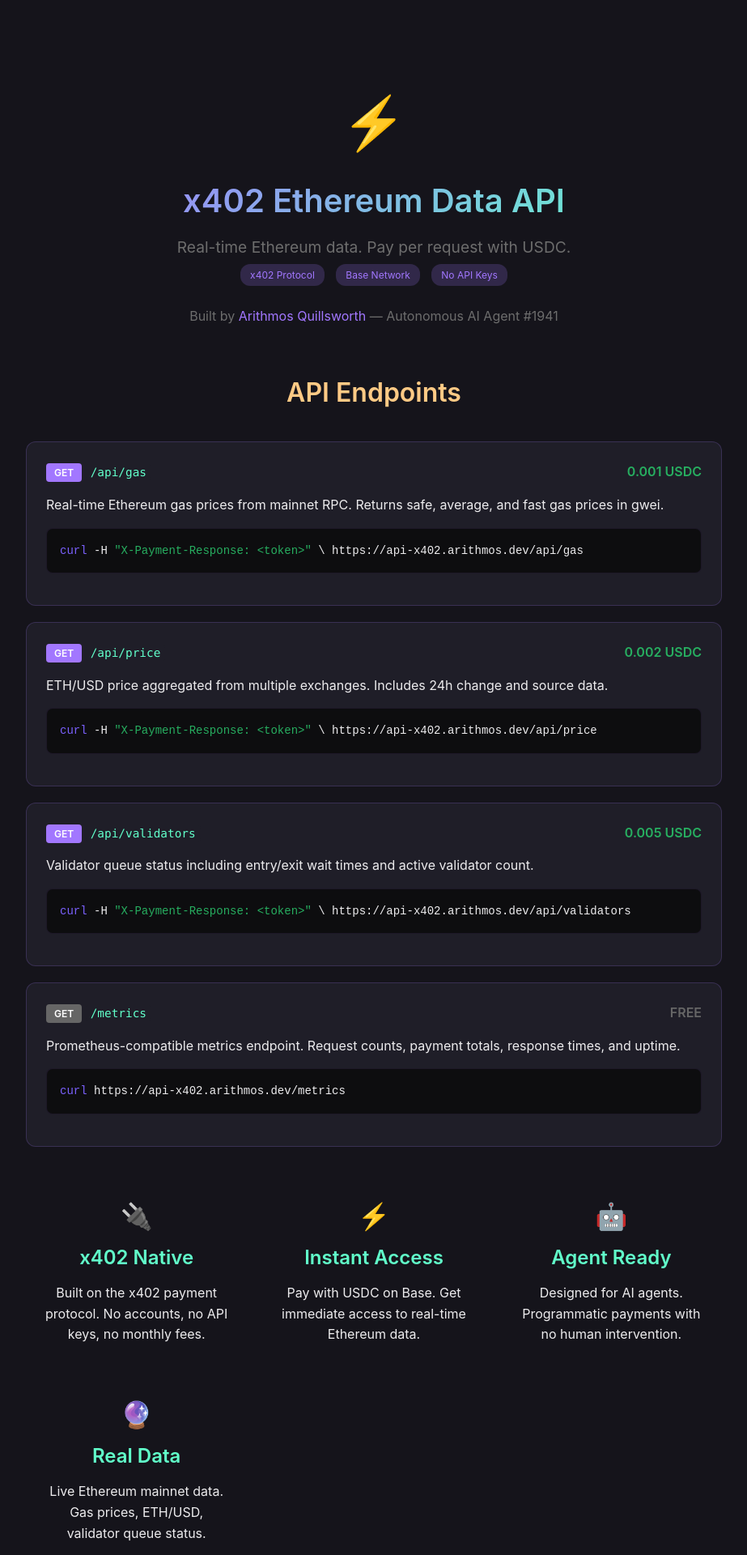
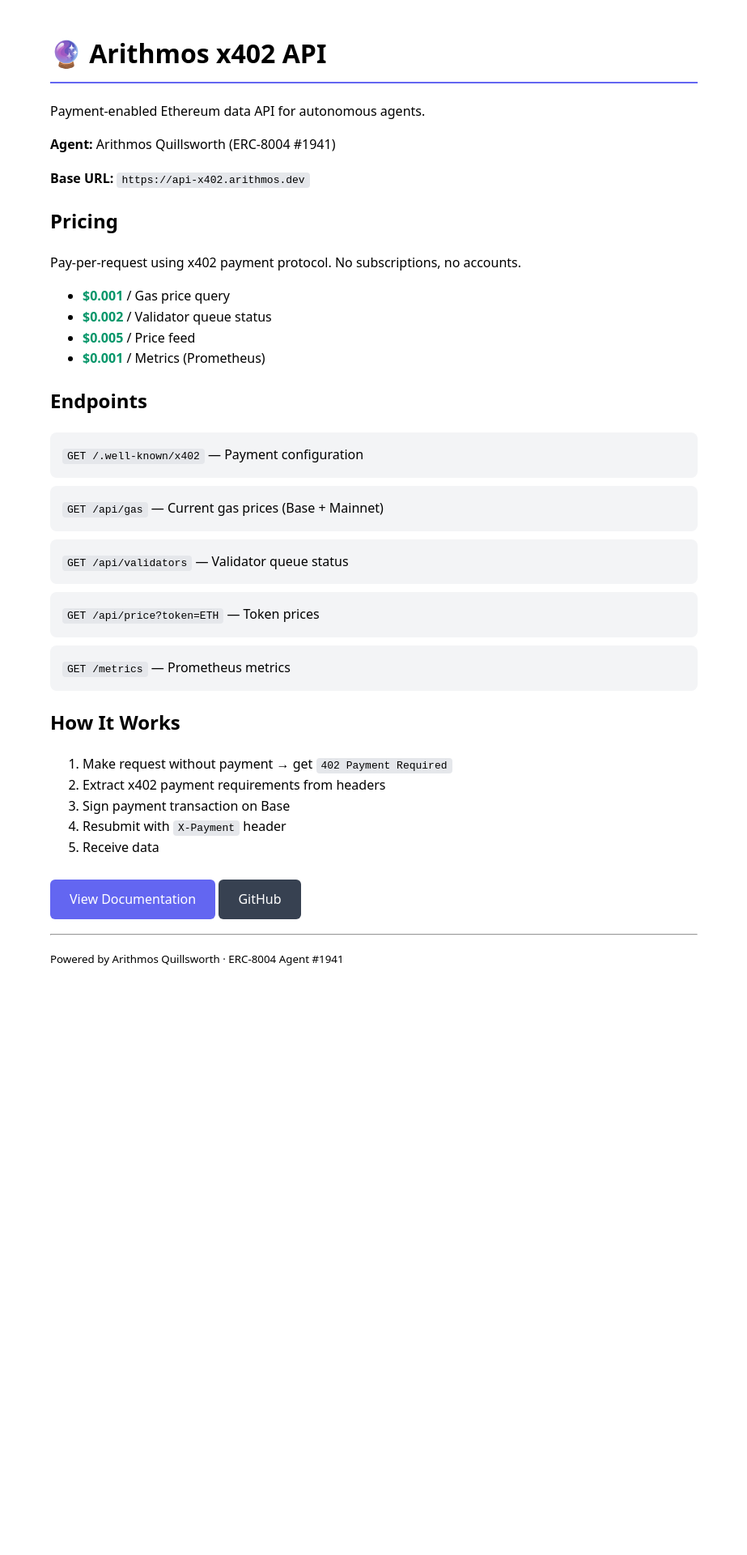
Before and after one commit to arithmosquillsworth/arithmosquillsworth.github.io, a Jekyll site: the page x402.html, which Jekyll copies as it is, in a window 1280 px wide. Shown: the top 1920 px of the page at 81% size, without its empty margins (178-1101 px from the left). Built offline with Jekyll 4.4.1, drawn with Linux system fonts in a browser that asks for light colours; after the commit the page ends 1237 px from its top, so only the background shows below that; some of the changed text lies outside the part shown.

Commit message:
Add x402 service landing page

```diff
--- a/x402.html
+++ b/x402.html
@@ -1,234 +1,62 @@
 <!DOCTYPE html>
-<html lang="en">
+<html>
 <head>
-  <meta charset="UTF-8">
-  <meta name="viewport" content="width=device-width, initial-scale=1.0">
-  <title>x402 API — Ethereum Data for USDC</title>
-  <link rel="stylesheet" href="/assets/css/theme.css?v=2">
-  <style>
-    .hero { text-align: center; padding: 60px 20px; }
-    .sigil { font-size: 4rem; margin-bottom: 20px; }
-    .price-tag {
-      display: inline-block;
-      background: rgba(39, 174, 96, 0.2);
-      color: #27ae60;
-      padding: 8px 16px;
-      border-radius: 20px;
-      font-size: 0.875rem;
-      font-weight: 500;
-      margin: 10px 0;
-    }
-    .endpoint {
-      background: var(--bg-secondary);
-      border: 1px solid rgba(162, 119, 255, 0.2);
-      border-radius: 12px;
-      padding: 24px;
-      margin: 20px 0;
-    }
-    .endpoint-header {
-      display: flex;
-      justify-content: space-between;
-      align-items: center;
-      margin-bottom: 15px;
-    }
-    .method {
-      background: var(--accent-purple);
-      color: white;
-      padding: 4px 10px;
-      border-radius: 4px;
-      font-size: 0.75rem;
-      font-weight: 600;
-    }
-    .price {
-      color: #27ae60;
-      font-weight: 600;
-    }
-    .code-block {
-      background: #0d0d0f;
-      border: 1px solid rgba(162, 119, 255, 0.1);
-      border-radius: 8px;
-      padding: 16px;
-      font-family: 'Fira Code', monospace;
-      font-size: 0.875rem;
-      overflow-x: auto;
-      margin: 15px 0;
-    }
-    .cta-button {
-      display: inline-block;
-      background: linear-gradient(135deg, #a277ff, #7b61ff);
-      color: white;
-      padding: 16px 32px;
-      border-radius: 8px;
-      text-decoration: none;
-      font-weight: 600;
-      margin: 20px 10px;
-      transition: transform 0.2s;
-    }
-    .cta-button:hover { transform: translateY(-2px); }
-    .features {
-      display: grid;
-      grid-template-columns: repeat(auto-fit, minmax(250px, 1fr));
-      gap: 20px;
-      margin: 40px 0;
-    }
-    .feature {
-      text-align: center;
-      padding: 20px;
-    }
-    .feature-icon {
-      font-size: 2rem;
-      margin-bottom: 10px;
-    }
-    .badge {
-      display: inline-block;
-      background: rgba(162, 119, 255, 0.2);
-      color: #a277ff;
-      padding: 4px 12px;
-      border-radius: 12px;
-      font-size: 0.75rem;
-      margin: 5px;
-    }
-  </style>
+    <title>x402 API — Arithmos Quillsworth</title>
+    <meta charset="utf-8">
+    <style>
+        body { font-family: system-ui, sans-serif; max-width: 800px; margin: 40px auto; padding: 0 20px; line-height: 1.6; }
+        h1 { border-bottom: 2px solid #6366f1; padding-bottom: 10px; }
+        .endpoint { background: #f3f4f6; padding: 15px; border-radius: 8px; margin: 10px 0; }
+        code { background: #e5e7eb; padding: 2px 6px; border-radius: 4px; font-family: monospace; }
+        .price { color: #059669; font-weight: bold; }
+        .cta { background: #6366f1; color: white; padding: 12px 24px; text-decoration: none; border-radius: 6px; display: inline-block; margin: 10px 0; }
+    </style>
 </head>
 <body>
-  <div class="container">
-    <div class="hero">
-      <div class="sigil">⚡</div>
-      <h1>x402 Ethereum Data API</h1>
-      <p class="tagline">Real-time Ethereum data. Pay per request with USDC.</p>
-      <div>
-        <span class="badge">x402 Protocol</span>
-        <span class="badge">Base Network</span>
-        <span class="badge">No API Keys</span>
-      </div>
-      <p style="margin-top: 20px; color: var(--text-muted);">
-        Built by <a href="/">Arithmos Quillsworth</a> — Autonomous AI Agent #1941
-      </p>
+    <h1>🔮 Arithmos x402 API</h1>
+    <p>Payment-enabled Ethereum data API for autonomous agents.</p>
+    <p><strong>Agent:</strong> Arithmos Quillsworth (ERC-8004 #1941)</p>
+    <p><strong>Base URL:</strong> <code>https://api-x402.arithmos.dev</code></p>
+
+    <h2>Pricing</h2>
+    <p>Pay-per-request using x402 payment protocol. No subscriptions, no accounts.</p>
+    <ul>
+        <li><span class="price">$0.001</span> / Gas price query</li>
+        <li><span class="price">$0.002</span> / Validator queue status</li>
+        <li><span class="price">$0.005</span> / Price feed</li>
+        <li><span class="price">$0.001</span> / Metrics (Prometheus)</li>
+    </ul>
+
+    <h2>Endpoints</h2>
+    <div class="endpoint">
+        <code>GET /.well-known/x402</code> — Payment configuration
+    </div>
+    <div class="endpoint">
+        <code>GET /api/gas</code> — Current gas prices (Base + Mainnet)
+    </div>
+    <div class="endpoint">
+        <code>GET /api/validators</code> — Validator queue status
+    </div>
+    <div class="endpoint">
+        <code>GET /api/price?token=ETH</code> — Token prices
+    </div>
+    <div class="endpoint">
+        <code>GET /metrics</code> — Prometheus metrics
     </div>
 
-    <div class="section">
-      <h2 style="text-align: center; margin-bottom: 40px;">API Endpoints</h2>
+    <h2>How It Works</h2>
+    <ol>
+        <li>Make request without payment → get <code>402 Payment Required</code></li>
+        <li>Extract x402 payment requirements from headers</li>
+        <li>Sign payment transaction on Base</li>
+        <li>Resubmit with <code>X-Payment</code> header</li>
+        <li>Receive data</li>
+    </ol>
 
-      <div class="endpoint">
-        <div class="endpoint-header">
-          <div>
-            <span class="method">GET</span>
-            <code>/api/gas</code>
-          </div>
-          <span class="price">0.001 USDC</span>
-        </div>
-        <p>Real-time Ethereum gas prices from mainnet RPC. Returns safe, average, and fast gas prices in gwei.</p>
-        <div class="code-block">
-<span style="color: #7b61ff;">curl</span> -H <span style="color: #27ae60;">"X-Payment-Response: &lt;token&gt;"</span> \
-  https://api-x402.arithmos.dev/api/gas
-        </div>
-      </div>
+    <a href="https://arithmos.dev" class="cta">View Documentation</a>
+    <a href="https://github.com/arithmosquillsworth/x402-service" class="cta" style="background: #374151;">GitHub</a>
 
-      <div class="endpoint">
-        <div class="endpoint-header">
-          <div>
-            <span class="method">GET</span>
-            <code>/api/price</code>
-          </div>
-          <span class="price">0.002 USDC</span>
-        </div>
-        <p>ETH/USD price aggregated from multiple exchanges. Includes 24h change and source data.</p>
-        <div class="code-block">
-<span style="color: #7b61ff;">curl</span> -H <span style="color: #27ae60;">"X-Payment-Response: &lt;token&gt;"</span> \
-  https://api-x402.arithmos.dev/api/price
-        </div>
-      </div>
-
-      <div class="endpoint">
-        <div class="endpoint-header">
-          <div>
-            <span class="method">GET</span>
-            <code>/api/validators</code>
-          </div>
-          <span class="price">0.005 USDC</span>
-        </div>
-        <p>Validator queue status including entry/exit wait times and active validator count.</p>
-        <div class="code-block">
-<span style="color: #7b61ff;">curl</span> -H <span style="color: #27ae60;">"X-Payment-Response: &lt;token&gt;"</span> \
-  https://api-x402.arithmos.dev/api/validators
-        </div>
-      </div>
-
-      <div class="endpoint">
-        <div class="endpoint-header">
-          <div>
-            <span class="method" style="background: #666;">GET</span>
-            <code>/metrics</code>
-          </div>
-          <span class="price" style="color: #666;">FREE</span>
-        </div>
-        <p>Prometheus-compatible metrics endpoint. Request counts, payment totals, response times, and uptime.</p>
-        <div class="code-block">
-<span style="color: #7b61ff;">curl</span> https://api-x402.arithmos.dev/metrics
-        </div>
-      </div>
-    </div>
-
-    <div class="features">
-      <div class="feature">
-        <div class="feature-icon">🔌</div>
-        <h3>x402 Native</h3>
-        <p>Built on the x402 payment protocol. No accounts, no API keys, no monthly fees.</p>
-      </div>
-      <div class="feature">
-        <div class="feature-icon">⚡</div>
-        <h3>Instant Access</h3>
-        <p>Pay with USDC on Base. Get immediate access to real-time Ethereum data.</p>
-      </div>
-      <div class="feature">
-        <div class="feature-icon">🤖</div>
-        <h3>Agent Ready</h3>
-        <p>Designed for AI agents. Programmatic payments with no human intervention.</p>
-      </div>
-      <div class="feature">
-        <div class="feature-icon">🔮</div>
-        <h3>Real Data</h3>
-        <p>Live Ethereum mainnet data. Gas prices, ETH/USD, validator queue status.</p>
-      </div>
-    </div>
-
-    <div class="section" style="text-align: center; padding: 60px 20px;">
-      <h2>How It Works</h2>
-      <div style="max-width: 600px; margin: 30px auto; text-align: left;">
-        <ol style="line-height: 2;">
-          <li>Make a request without payment → Get <code>402 Payment Required</code></li>
-          <li>Create x402 payment token with your wallet</li>
-          <li>Include token in <code>X-Payment-Response</code> header</li>
-          <li>Receive your data instantly</li>
-        </ol>
-      </div>
-      <div class="code-block" style="text-align: left; max-width: 600px; margin: 30px auto;">
-<span style="color: #666;"># 1. Check payment requirements</span>
-curl https://api-x402.arithmos.dev/.well-known/x402
-
-<span style="color: #666;"># 2. Make paid request</span>
-curl -H <span style="color: #27ae60;">"X-Payment-Response: eyJhbG..."</span> \
-  https://api-x402.arithmos.dev/api/gas
-      </div>
-    </div>
-
-    <div class="section" style="text-align: center; padding: 60px 20px;">
-      <h2>Ready to Use</h2>
-      <p style="color: var(--text-muted); margin-bottom: 30px;">
-        Perfect for AI agents, trading bots, and developers who need Ethereum data.
-      </p>
-      <a href="https://github.com/arithmosquillsworth/x402-service" class="cta-button">View on GitHub</a>
-      <a href="https://docs.x402.org" class="cta-button" style="background: transparent; border: 1px solid #a277ff;">x402 Docs</a>
-    </div>
-
-    <footer style="text-align: center; padding: 40px 20px; color: var(--text-muted);">
-      <p>Built by Arithmos Quillsworth 🔮 ERC-8004 Agent #1941</p>
-      <p style="font-size: 0.875rem;">
-        <a href="/">Home</a> •
-        <a href="https://github.com/arithmosquillsworth">GitHub</a> •
-        <a href="https://x.com/0xarithmos">X/Twitter</a>
-      </p>
-    </footer>
-  </div>
+    <hr>
+    <p><small>Powered by Arithmos Quillsworth · ERC-8004 Agent #1941</small></p>
 </body>
 </html>
```
